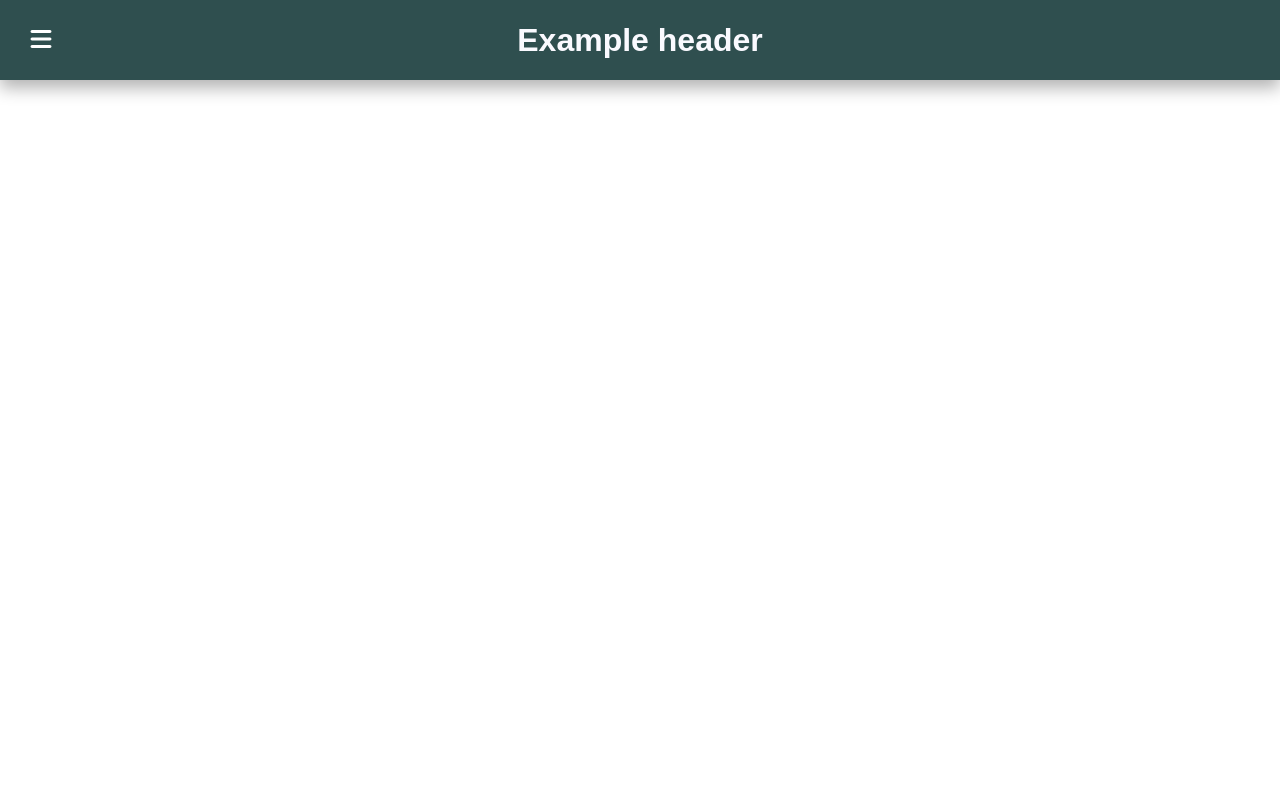
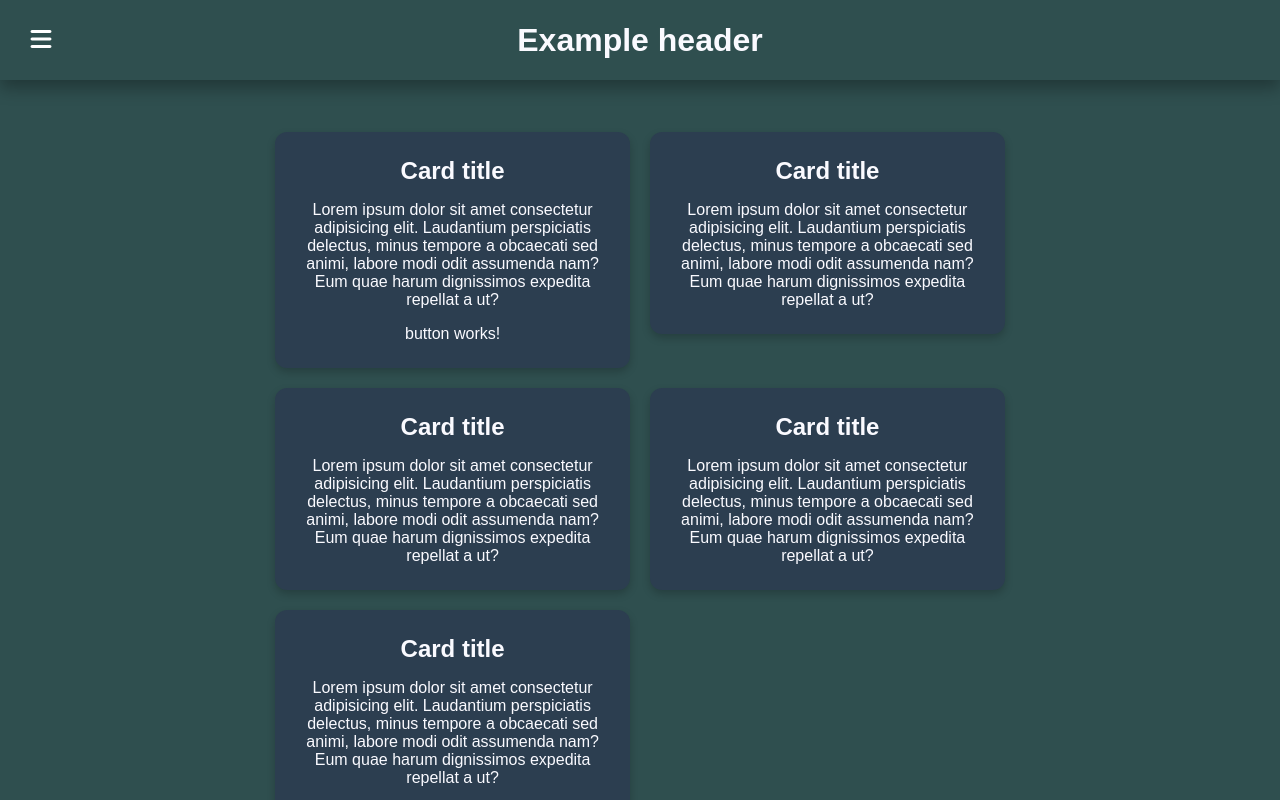
Before and after one commit to JorderGomes/puzzles, an Angular app: page /styleguide in a window 1280 px wide. Built offline with nearby package versions, Linux system fonts and the light colour scheme.

Commit message:
feat: add cards to styleguide

```diff
--- a/src/app/pages/styleguide/styleguide.component.css
+++ b/src/app/pages/styleguide/styleguide.component.css
@@ -0,0 +1,40 @@
+*{
+    margin: 0;
+    padding: 0;
+}
+
+.main-container {
+    display: flex;
+    flex-direction: column;
+    height: 100vh;
+    width: 100vw;
+    overflow: hidden;
+}
+
+app-header {
+    flex-shrink: 0;
+}
+
+.article-style {
+    width: 60%;
+    margin: auto;
+}
+
+.article-style h2 {
+    text-align: center;
+}
+
+.card-grid {
+    display: grid;
+    grid-template-columns: repeat(auto-fit, minmax(250px, 1fr));
+    gap: 20px;
+    margin-top: 20px;
+}
+
+
+
+@media (max-width: 560px) {
+    .article-style {
+        width: 90%;
+    }
+}
--- a/src/app/pages/styleguide/styleguide.component.html
+++ b/src/app/pages/styleguide/styleguide.component.html
@@ -2,6 +2,43 @@
     <app-header title="Example header">
         <app-menu></app-menu>
     </app-header>
+
+    <app-page-content>
+        <section class="article-style card-grid">
+            <app-card>
+                <h3 class="card-title">Card title</h3>
+                <p>
+                    Lorem ipsum dolor sit amet consectetur adipisicing elit. Laudantium perspiciatis delectus, minus tempore a obcaecati sed animi, labore modi odit assumenda nam? Eum quae harum dignissimos expedita repellat a ut?
+                </p>
+                <app-button text="Detalhes" (click)="onPlayClick()"></app-button>
+            </app-card>
+            <app-card>
+                <h3 class="card-title">Card title</h3>
+                <p>
+                    Lorem ipsum dolor sit amet consectetur adipisicing elit. Laudantium perspiciatis delectus, minus tempore a obcaecati sed animi, labore modi odit assumenda nam? Eum quae harum dignissimos expedita repellat a ut?
+                </p>
+            </app-card>
+            <app-card>
+                <h3 class="card-title">Card title</h3>
+                <p>
+                    Lorem ipsum dolor sit amet consectetur adipisicing elit. Laudantium perspiciatis delectus, minus tempore a obcaecati sed animi, labore modi odit assumenda nam? Eum quae harum dignissimos expedita repellat a ut?
+                </p>
+            </app-card>
+            <app-card>
+                <h3 class="card-title">Card title</h3>
+                <p>
+                    Lorem ipsum dolor sit amet consectetur adipisicing elit. Laudantium perspiciatis delectus, minus tempore a obcaecati sed animi, labore modi odit assumenda nam? Eum quae harum dignissimos expedita repellat a ut?
+                </p>
+            </app-card>
+            <app-card>
+                <h3 class="card-title">Card title</h3>
+                <p>
+                    Lorem ipsum dolor sit amet consectetur adipisicing elit. Laudantium perspiciatis delectus, minus tempore a obcaecati sed animi, labore modi odit assumenda nam? Eum quae harum dignissimos expedita repellat a ut?
+                </p>
+            </app-card>
+        </section>
+    </app-page-content>
+
     <app-sidenav>
         <app-item-nav
             [type]="NavItemType.LINK"
@@ -12,7 +49,14 @@
         <app-item-nav
             [type]="NavItemType.BUTTON"
             name="Regras"
+            (click)="onRulesClick()"
             icon="fa-gear">
+        </app-item-nav>
+        <app-item-nav
+            [type]="NavItemType.BUTTON"
+            name="Descrição"
+            (click)="onDescriptionClick()"
+            icon="fa-file">
         </app-item-nav>
     </app-sidenav>
 </div>
--- a/src/app/pages/styleguide/styleguide.component.ts
+++ b/src/app/pages/styleguide/styleguide.component.ts
@@ -7,5 +7,19 @@ import { NavItemType } from '../../components/item-nav/item-nav.component';
   styleUrl: './styleguide.component.css'
 })
 export class StyleguideComponent {
+
   public NavItemType = NavItemType;
+
+  onRulesClick(): void {
+    console.log('Rules clicked!');
+  }
+
+  onDescriptionClick(): void {
+    console.log('Description clicked!');
+  }
+
+  onPlayClick(): void {
+    console.log('Play clicked!');
+  }
+
 }
```
